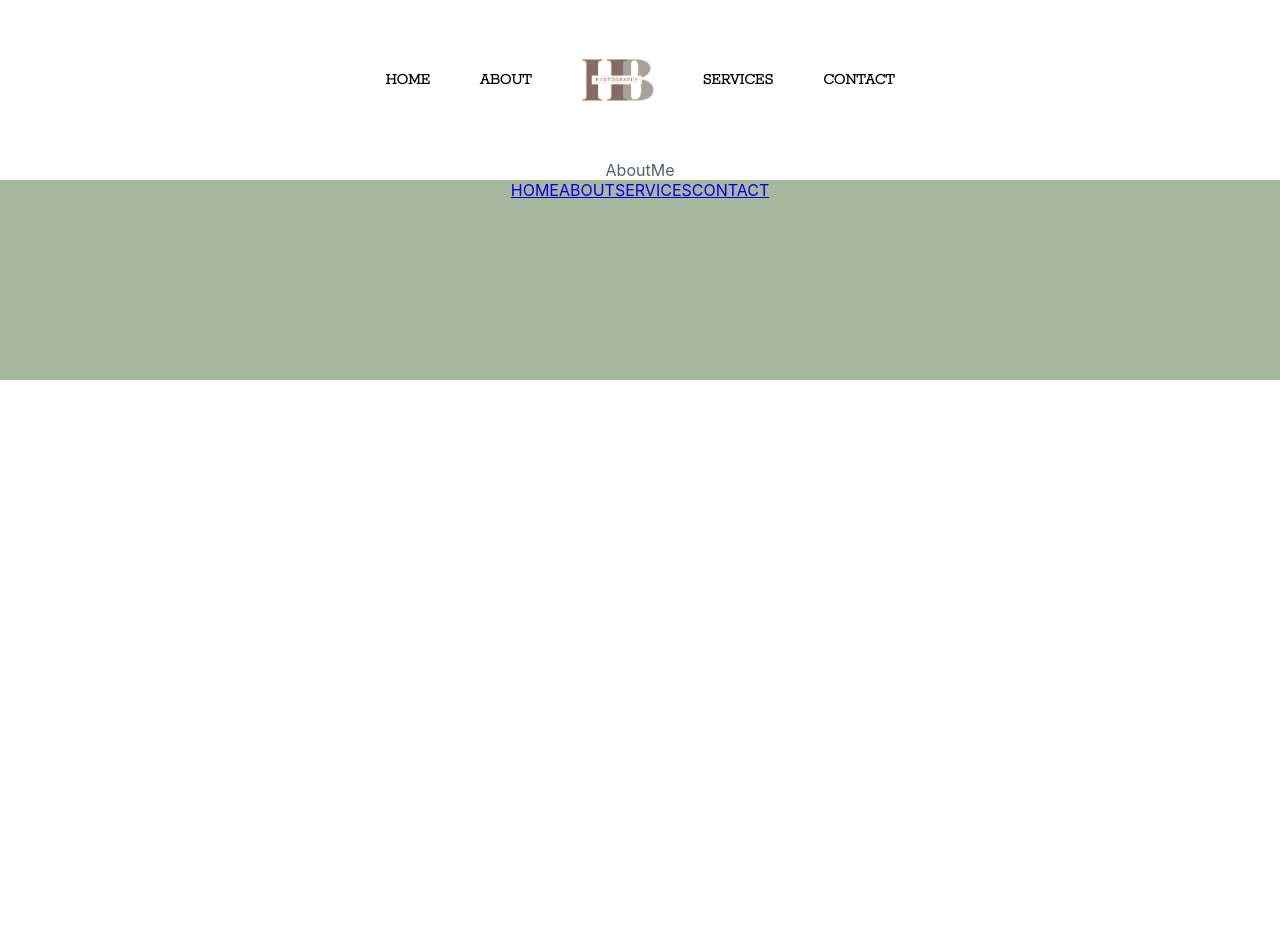
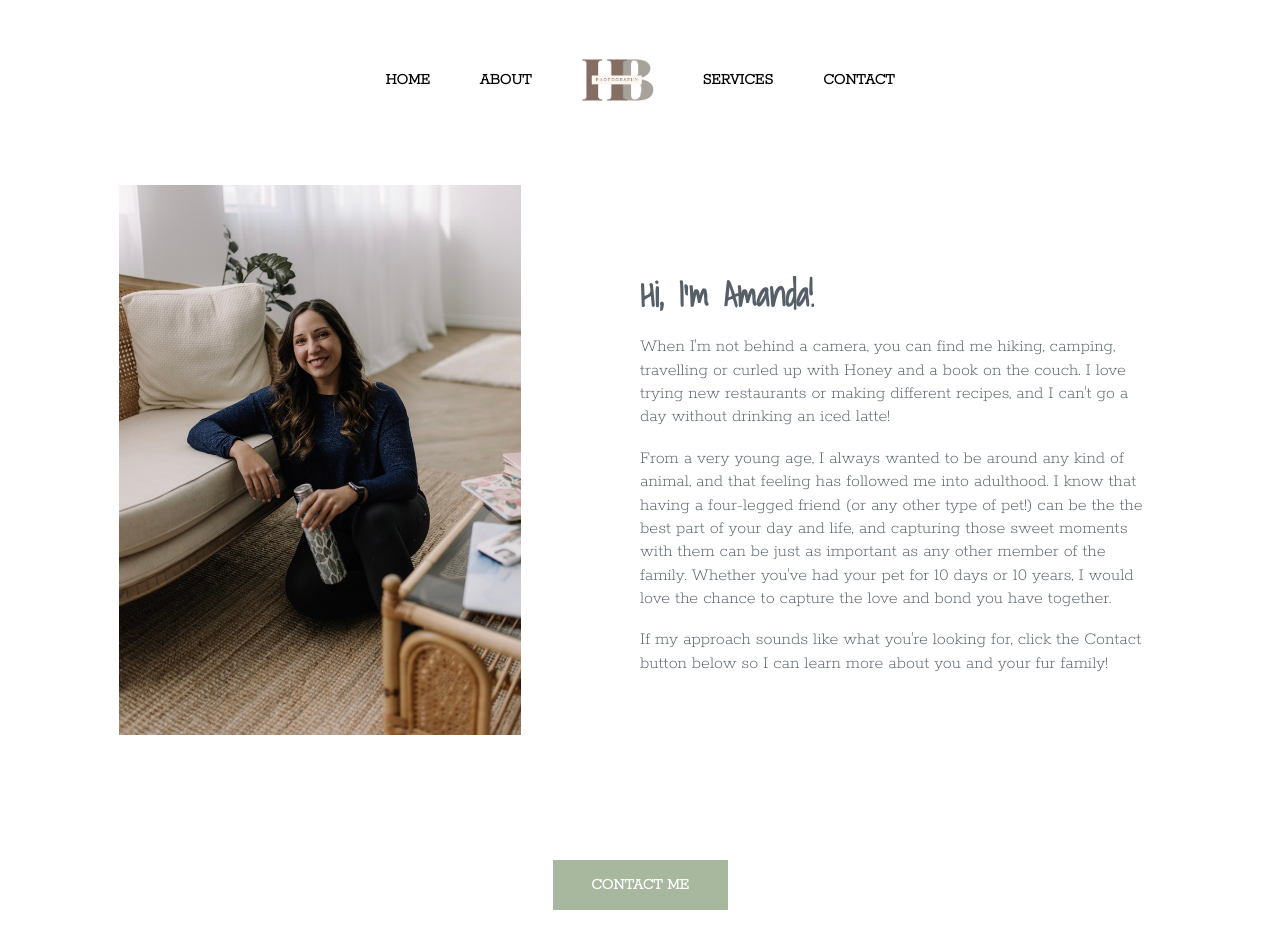
Before and after one commit to amandafroment/hbphotography, a React (Create React App) app: page /aboutme in a window 1280 px wide. Shown: the top 952 px of the page. Before the commit the page ends 800 px from the top, so only its background shows below. Built offline with nearby package versions, Linux system fonts and the light colour scheme.

Commit message:
about me page completed, footer skeleton started

```diff
--- a/public/index.html
+++ b/public/index.html
@@ -24,7 +24,7 @@
       work correctly both with client-side routing and a non-root public URL.
       Learn how to configure a non-root public URL by running `npm run build`.
     -->
-    <title>React App</title>
+    <title>Honey Bee Photography</title>
   </head>
   <body>
     <noscript>You need to enable JavaScript to run this app.</noscript>
--- a/src/components/Footer/Footer.css
+++ b/src/components/Footer/Footer.css
@@ -1,16 +1,45 @@
 .Footer {
   display: flex;
-  justify-content: center;
+  justify-content: space-between;
   left: 0;
   bottom: 0;
   width: 100%;
   height: 200px;
   background-color: #a8b89f;
+}
+
+.footer-links-container {
+  display: flex;
+  flex-direction: column;
+  justify-content: center;
+  align-content: flex-start;
+  width: 20%;
   text-align: left;
 }
 
-.footer-links-info {
+.footer-link {
+  margin-left: 75px;
+  font-size: 18px;
+  line-height: 1.5;
+  font-family: "Rokkitt";
+  text-decoration: none;
+  color: black;
+}
+
+.footer-link:hover {
+  font-size: 18px;
+  text-decoration: underline;
+  font-weight: bold;
+}
+
+.socials-container {
   display: flex;
-  flex-direction: column;
+  flex-direction: row;
   justify-content: center;
+  align-items: center;
+  width: 20%;
 }
+
+.socials {
+  margin-right: 25px;
+}
--- a/src/components/Footer/Footer.jsx
+++ b/src/components/Footer/Footer.jsx
@@ -7,19 +7,22 @@ export default function Footer() {
     <>
       <div className="Footer">
         <div className="footer-links-container">
-          <Link to="/" className="">
+          <Link to="/" className="footer-link">
             HOME
           </Link>
-          <Link to="/aboutme" className="">
+          <Link to="/aboutme" className="footer-link">
             ABOUT
           </Link>
 
-          <Link to="/pricing" className="">
+          <Link to="/pricing" className="footer-link">
             SERVICES
           </Link>
-          <Link to="/contactme" className="">
+          <Link to="/contactme" className="footer-link">
             CONTACT
           </Link>
+        </div>
+        <div className="socials-container">
+          <p className="socials">socials container</p>
         </div>
       </div>
     </>
--- a/src/components/NavBarHomePage/NavBar.css
+++ b/src/components/NavBarHomePage/NavBar.css
@@ -4,7 +4,7 @@
   justify-content: center;
   background-color: white;
   height: 500px;
-  background-image: url("../../images/honey7.jpeg");
+  background-image: url("../../images/honey5.jpeg");
   background-repeat: no-repeat;
   background-size: cover;
   background-position: center;
--- /dev/null
+++ b/src/pages/AboutMe/AboutMe.css
@@ -0,0 +1,82 @@
+.AboutMe {
+  height: 850px;
+}
+
+.AboutMeContainer {
+  height: 600px;
+  display: flex;
+  flex-direction: row;
+  justify-content: center;
+  align-items: center;
+  width: 100%;
+}
+
+.aboutme-page-image {
+  width: 50%;
+  height: 100%;
+  display: flex;
+  flex-direction: column;
+  justify-content: center;
+}
+
+.aboutme-page-image-container {
+  height: 90%;
+  display: flex;
+  flex-direction: row;
+  justify-content: center;
+  align-items: center;
+}
+
+.aboutme-page-image-container > img {
+  height: 550px;
+}
+
+.aboutme-page-description {
+  display: flex;
+  flex-direction: column;
+  justify-content: center;
+  text-align: left;
+  width: 50%;
+  height: 100%;
+  font-family: "Rokkitt";
+}
+
+.aboutme-page-description > p {
+  margin-bottom: 0px;
+  width: 80%;
+  font-size: 18px;
+  line-height: 1.3;
+}
+
+.aboutme-page-description > h2 {
+  font-family: "Shadows Into Light";
+  font-size: 34px;
+  margin-bottom: 0px;
+  width: 80%;
+  font-size: 34px;
+  line-height: 1.3;
+}
+
+.aboutme-contact {
+  display: flex;
+  flex-direction: column;
+  justify-content: center;
+
+  height: 250px;
+}
+
+.contactme-button {
+  height: 50px;
+  width: 175px;
+  font-family: "Rokkitt";
+  font-size: 16px;
+  background-color: #a8b89f;
+  border: 1px solid #a8b89f;
+  color: white;
+  font-weight: bold;
+}
+
+.contactme-button:hover {
+  background-color: #94a48b;
+  font-size: 18px;
+}
--- a/src/pages/AboutMe/AboutMe.jsx
+++ b/src/pages/AboutMe/AboutMe.jsx
@@ -1,11 +1,51 @@
 import React from "react";
 import NavBar from "../../components/NavBarGeneral/NavBarGeneral";
+import "./AboutMe.css";
+import { Link } from "react-router-dom";
+import aboutmeimg from "../../images/branding-pic.jpeg";
 
 export default function AboutMe() {
   return (
     <>
       <NavBar />
-      <div>AboutMe</div>
+      <div className="AboutMe">
+        <div className="AboutMeContainer">
+          <div className="aboutme-page-image">
+            <div className="aboutme-page-image-container">
+              <img src={aboutmeimg}></img>
+            </div>
+          </div>
+          <div className="aboutme-page-description">
+            <h2>Hi, I'm Amanda!</h2>
+            <p>
+              When I'm not behind a camera, you can find me hiking, camping,
+              travelling or curled up with Honey and a book on the couch. I love
+              trying new restaurants or making different recipes, and I can't go
+              a day without drinking an iced latte!
+            </p>
+            <p>
+              From a very young age, I always wanted to be around any kind of
+              animal, and that feeling has followed me into adulthood. I know
+              that having a four-legged friend (or any other type of pet!) can
+              be the the best part of your day and life, and capturing those
+              sweet moments with them can be just as important as any other
+              member of the family. Whether you've had your pet for 10 days or
+              10 years, I would love the chance to capture the love and bond you
+              have together.
+            </p>
+            <p>
+              If my approach sounds like what you're looking for, click the
+              Contact button below so I can learn more about you and your fur
+              family!
+            </p>
+          </div>
+        </div>
+        <div className="aboutme-contact">
+          <Link to="/contactme">
+            <button className="contactme-button">CONTACT ME</button>
+          </Link>
+        </div>
+      </div>
     </>
   );
 }
--- /dev/null
+++ b/src/pages/ContactMePage/ContactMePage.css
@@ -0,0 +1,13 @@
+.ContactMePage {
+  height: 1000px;
+}
+
+.contactme-header-images {
+  height: 300px;
+  width: 100%;
+  background-color: #a8b89f;
+}
+
+.contactme-container {
+  height: 500px;
+}
--- a/src/pages/ContactMePage/ContactMePage.jsx
+++ b/src/pages/ContactMePage/ContactMePage.jsx
@@ -1,11 +1,20 @@
 import React from "react";
 import NavBar from "../../components/NavBarGeneral/NavBarGeneral";
+import "./ContactMePage.css";
 
 export default function ContactMePage() {
   return (
     <>
       <NavBar />
-      <div>Contact Me</div>
+      <div className="ContactMePage">
+        <div className="contactme-header-images">Images</div>
+        <div className="contactme-container">
+          <h2>
+            Like what you've seen? Let's connect, send me a message below.
+          </h2>
+          <p>Put a form here</p>
+        </div>
+      </div>
     </>
   );
 }
--- a/src/pages/HomePage/HomePage.css
+++ b/src/pages/HomePage/HomePage.css
@@ -83,7 +83,7 @@
   display: flex;
   flex-direction: column;
   justify-content: center;
-  height: 700px;
+  height: 750px;
   width: 100%;
   margin-top: 0px;
 }
@@ -121,13 +121,22 @@
 }
 
 .homepage-services-description {
-  height: 300px;
+  height: 400px;
   display: flex;
   flex-direction: column;
   justify-content: center;
   font-family: "Rokkitt";
   font-weight: bold;
   font-size: 20px;
+  margin-top: 0px;
+}
+
+.decoration2 {
+  align-self: center;
+  width: 50%;
+  height: 1px;
+  background-color: black;
+  margin: 50px 0px 25px 0px;
 }
 
 .or {
--- a/src/pages/Pricing/Pricing.css
+++ b/src/pages/Pricing/Pricing.css
@@ -1,13 +1,7 @@
 .ServicesContainer {
-  height: 3000px;
+  height: 2800px;
   width: 100%;
   font-family: "Rokkitt";
-}
-
-.services-header-images {
-  height: 200px;
-  width: 100%;
-  background-color: #a8b89f;
 }
 
 .individual-service {
--- a/src/pages/Pricing/Pricing.jsx
+++ b/src/pages/Pricing/Pricing.jsx
@@ -8,7 +8,6 @@ export default function Pricing() {
     <>
       <NavBar />
       <div className="ServicesContainer">
-        <div className="services-header-images">Images</div>
         <div className="individual-service">
           <div className="service-description-container">
             <div className="service-description-text">
@@ -111,8 +110,7 @@ export default function Pricing() {
                 over some of the info you told me about you and your furry
                 family (from the questionnaire), and give your pet(s) some time
                 to get to know me and get comfotable. Then we'll get into the
-                photoshoot and capture those sweet moments of you and your
-                family.
+                photoshoot and have some fun!.
               </p>
               <h3>WHAT'S INCLUDED?</h3>
               <ul className="service-list">
@@ -169,7 +167,7 @@ export default function Pricing() {
         </div>
 
         <div className="service-info-other">
-          <h2>OTHER SHOOT INQUIRIES</h2>
+          <h2>OTHER PHOTOSHOOT INQUIRIES</h2>
           <p>
             Having a birthday party for your pet or any other type of special
             event? Send me a message to chat about setting up a session that
```
Also changed, not shown: src/pages/HomePage/HomePage.jsx (+10 -6 lines), src/images/honey8.jpeg (added).
